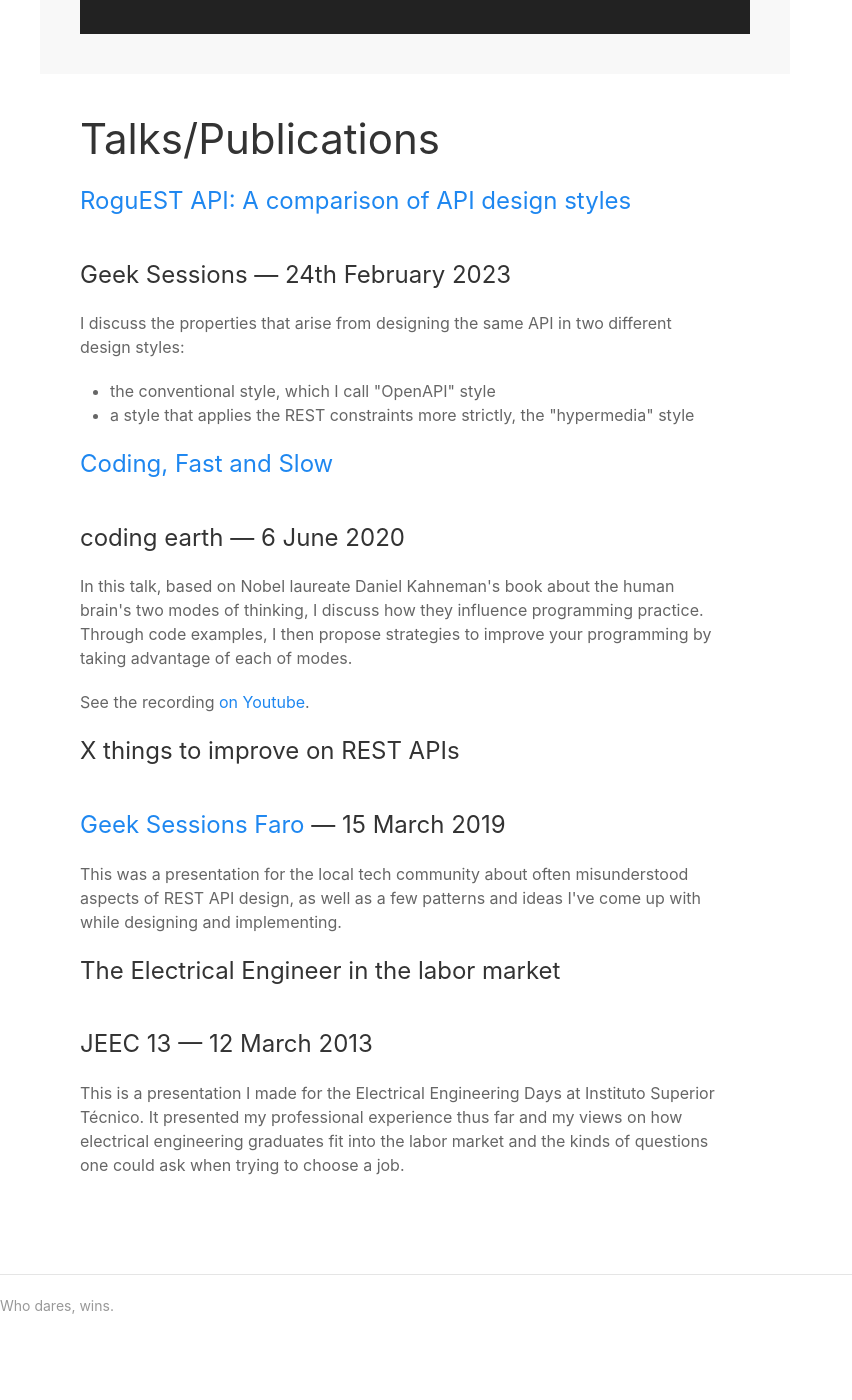
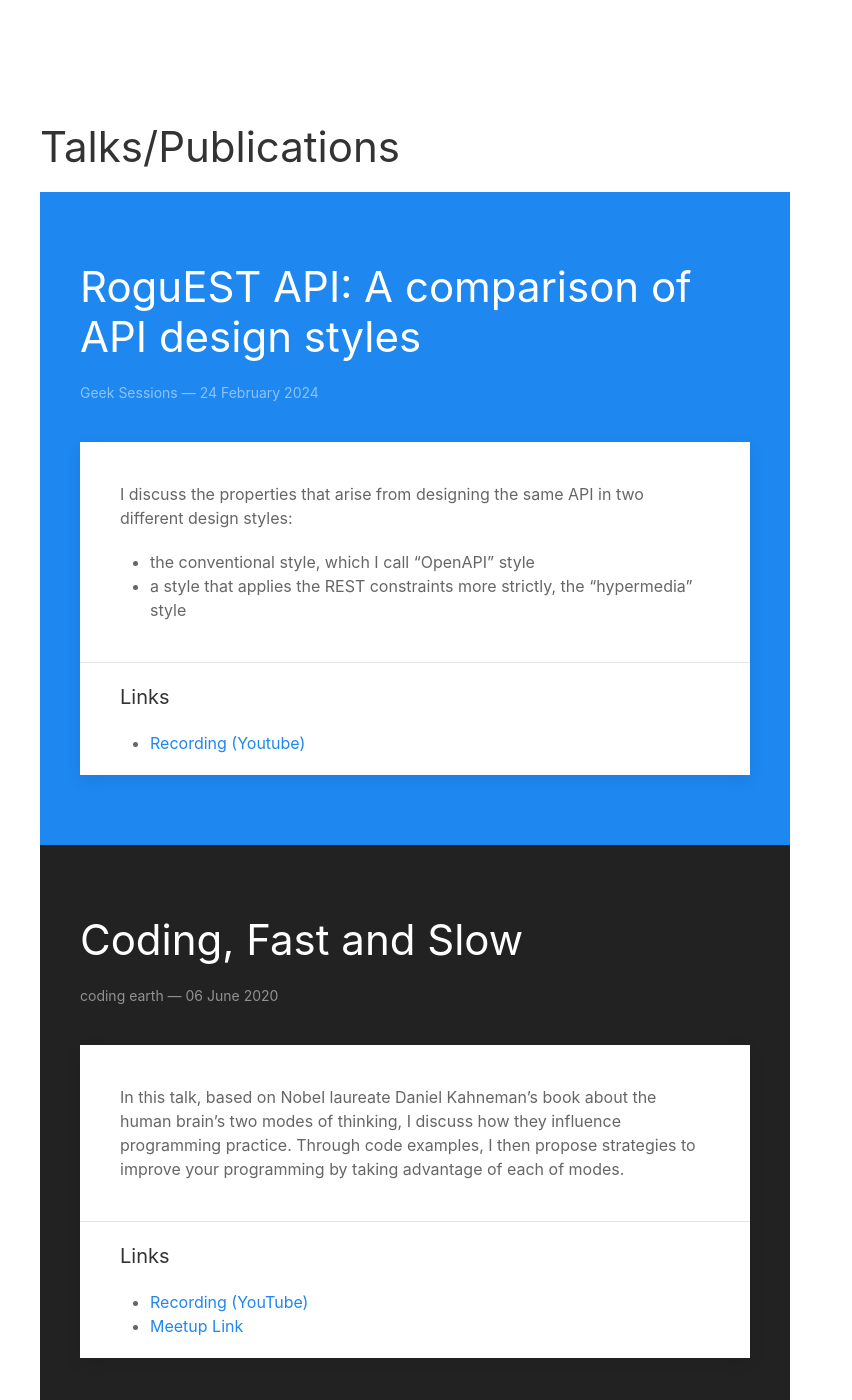
Before and after one commit to kewne/kewne.github.com, a Jekyll site: the page built from resume.html, in a window 1280 px wide and 1400 px high, scrolled down 15632 px. Shown: the whole window, without its empty margins (0-852 px from the left). Built offline with Jekyll 4.4.1, drawn with Linux system fonts in a browser that asks for light colours; nearby versions of some CDN libraries; a script that is not in the unit is left out; before the commit the page ends 16968 px from its top, so only the background shows below that; some of the changed text lies outside the part shown.

Commit message:
refactor: move talks into collection

```diff
--- a/_config.yml
+++ b/_config.yml
@@ -2,9 +2,10 @@ author:
   twitter: joaorcabrita
 collections:
   prof_exp:
-    output: false
   patterns:
     output: true
+  talks:
+    sort: date
 
 defaults:
   - scope:
--- a/_includes/academic_exp/language.html
+++ b/_includes/academic_exp/language.html
@@ -1,4 +1,4 @@
-<dl class="uk-description-list-divider">
+<dl class="uk-description-list uk-description-list-divider">
     <dt>Japanese</dt>
     <dd>JLPT N5</dd>
     <dt>English</dt>
--- a/_includes/talks_pubs.html
+++ /dev/null
@@ -1,51 +0,0 @@
-<div id="talk_roguest" class="uk-card uk-card-box uk-card-space text-block talk-block">
-    <h1 class="uk-card-title"><a href="https://youtu.be/CKw0rK-dJGE">RoguEST API: A comparison of API design styles</a>
-    </h1>
-    <h2 class="uk-card-title">Geek Sessions &mdash; 24th February 2023</h2>
-    <div class="text-block">
-        <p>I discuss the properties that arise from designing the same API in two different design styles:
-        <ul>
-            <li>the conventional style, which I call "OpenAPI" style</li>
-            <li>a style that applies the REST constraints more strictly, the "hypermedia" style</li>
-        </ul>
-        </p>
-    </div>
-</div>
-
-<div id="talk_coding-earth_2020" class="uk-card uk-card-box uk-card-space text-block talk-block">
-    <h1 class="uk-card-title"><a href="https://coding.earth/meetup/ckal9jk2o1b9x01608ig10n4q">Coding, Fast and Slow</a>
-    </h1>
-    <h2 class="uk-card-title">coding earth &mdash; 6 June 2020</h2>
-    <div class="text-block">
-        <p>
-            In this talk, based on Nobel laureate Daniel Kahneman's book about the human brain's two modes of thinking,
-            I discuss how they influence programming practice.
-            Through code examples, I then propose strategies to improve your programming by taking advantage of each of
-            modes.
-        </p>
-        <p>See the recording <a href="https://youtu.be/ab62k9DrIxQ">on Youtube</a>.</p>
-    </div>
-</div>
-
-<div class="uk-card uk-card-box uk-card-space text-block talk-block">
-    <h1 class="uk-card-title">X things to improve on REST APIs</h1>
-    <h2 class="uk-card-title"><a href="https://geeksessions.io/">Geek Sessions Faro</a> &mdash; 15 March 2019</h2>
-    <div class="text-block">
-        <p>
-            This was a presentation for the local tech community about often misunderstood aspects of REST API design,
-            as well as a few patterns and ideas I've come up with while designing and implementing.
-        </p>
-    </div>
-</div>
-
-<div class="uk-card uk-card-box uk-card-space text-block talk-block">
-    <h1 class="uk-card-title">The Electrical Engineer in the labor market</h1>
-    <h2 class="uk-card-title">JEEC 13 &mdash; 12 March 2013</h2>
-    <div class="text-block">
-        <p>
-            This is a presentation I made for the Electrical Engineering Days at Instituto Superior Técnico.
-            It presented my professional experience thus far and my views on how electrical engineering graduates fit
-            into the labor market and the kinds of questions one could ask when trying to choose a job.
-        </p>
-    </div>
-</div>
--- a/resume.html
+++ b/resume.html
@@ -65,7 +65,7 @@ layout: default
             {% endfor %}
         </div>
     </div>
-    <div class="uk-section uk-section-muted uk-padding">
+    <div class="uk-section uk-section-default">
         <h1 id="academic_exp">Academic Experience</h1>
         <div class="uk-tile uk-tile-primary">
             <h2>Languages</h2>
@@ -97,10 +97,35 @@ layout: default
             </dl>
         </div>
     </div>
-    <div class="uk-section uk-section-default uk-padding">
+    <div class="uk-section uk-section-default">
         <h1 id="talks_pubs">Talks/Publications</h1>
         <div>
-            {% include talks_pubs.html %}
+            {% assign talks = site.talks | reverse %}
+            {% for talk in talks %}
+            {% assign rem = forloop.index | modulo: 2 %}
+            <div id="{{talk.title | slugify}}"
+                class="uk-tile {% if rem == 1 %} uk-tile-primary {% else %} uk-tile-secondary {% endif %} uk-preserve-color">
+                <div class="uk-panel uk-light uk-margin-medium">
+                    <h1>{{ talk.title }}</h1>
+                    <p class="uk-text-meta">{{talk.venue}} &mdash; {{ talk.date | date: "%d %B %Y" }}</p>
+                </div>
+                <div class="uk-card uk-card-default">
+                    <div class="uk-card-body">
+                        {{ talk.content }}
+                    </div>
+                    {% if talk.links %}
+                    <div class="uk-card-footer">
+                        <h4>Links</h4>
+                        <ul>
+                        {% for link in talk.links %}
+                            <li><a href="{{link.url}}">{{link.text}}</a></li>
+                            {% endfor %}
+                        </ul>
+                    </div>
+                    {% endif %}
+                </div>
+            </div>
+            {% endfor %}
         </div>
     </div>
 </div>
```
Also changed, not shown: _talks/2019-03-15_things_to_improve_rest_apis.md (added, +6 -0 lines), _talks/2020-06-06_coding_fast_slow.md (added, +12 -0 lines), _talks/2024-02-24_roguest.md (added, +12 -0 lines), .devcontainer/devcontainer.json, 1 other file.
